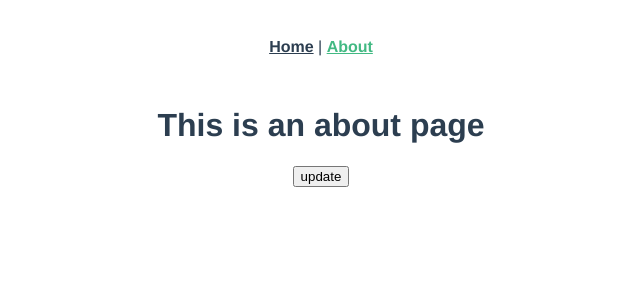
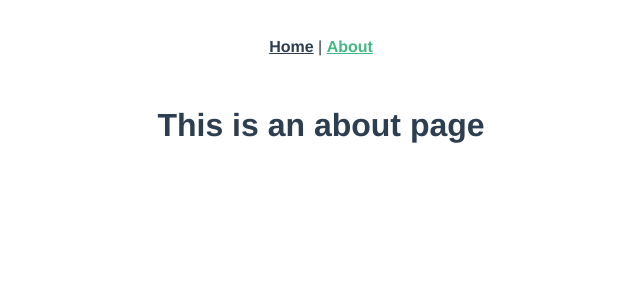
Before and after one commit to twinny-beongae/beta, a Vue app: page /about in a window 1280 px wide. Shown: the top 300 px of the page, without its empty margins (319-959 px from the left). Built offline with nearby package versions, Linux system fonts and the light colour scheme; no server answers; the database is empty.

Commit message:
실시간DB 값 업데이트 버튼 삭제

```diff
--- a/src/views/AboutView.vue
+++ b/src/views/AboutView.vue
@@ -2,12 +2,11 @@
   <div class="about">
     <h1>This is an about page</h1>
   </div>
-  <button @click="increaseAppointmentTime">update</button>
 </template>
 
 <script>
 import { initializeApp } from 'firebase/app'
-import { getDatabase, ref, onValue, update } from 'firebase/database'
+import { getDatabase, ref, onValue } from 'firebase/database'
 
 const firebaseConfig = {
   apiKey: 'AIzaSyAXzw2BNqhI6HJLFvDxGk8aFNnGEGz7ge0',
@@ -39,11 +38,6 @@ export default {
     }
   },
   methods: {
-    increaseAppointmentTime () {
-      const updates = {}
-      updates['/rooms/room1/appointment_time'] = 123456
-      update(ref(db), updates)
-    }
   }
 }
 </script>
```
Also changed, not shown: 9 other files (tests, documents, lock files or other folders).
